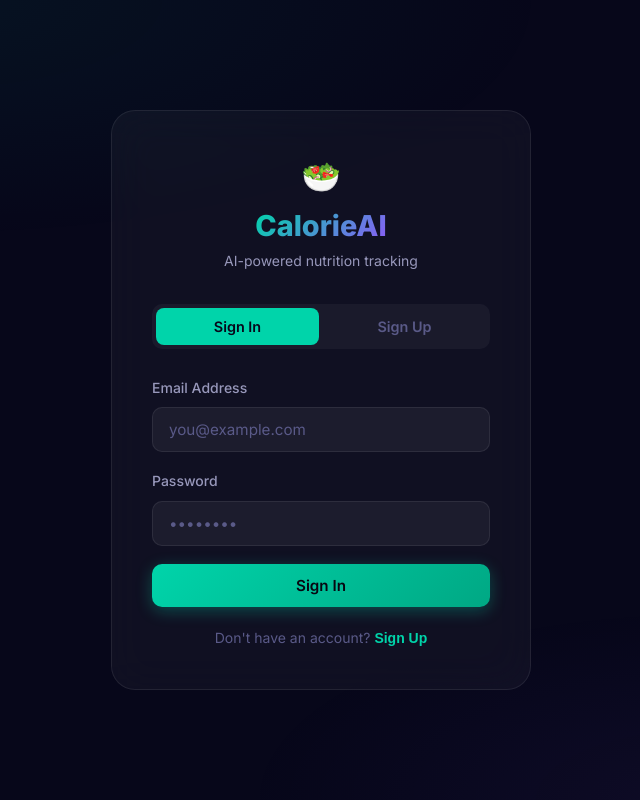
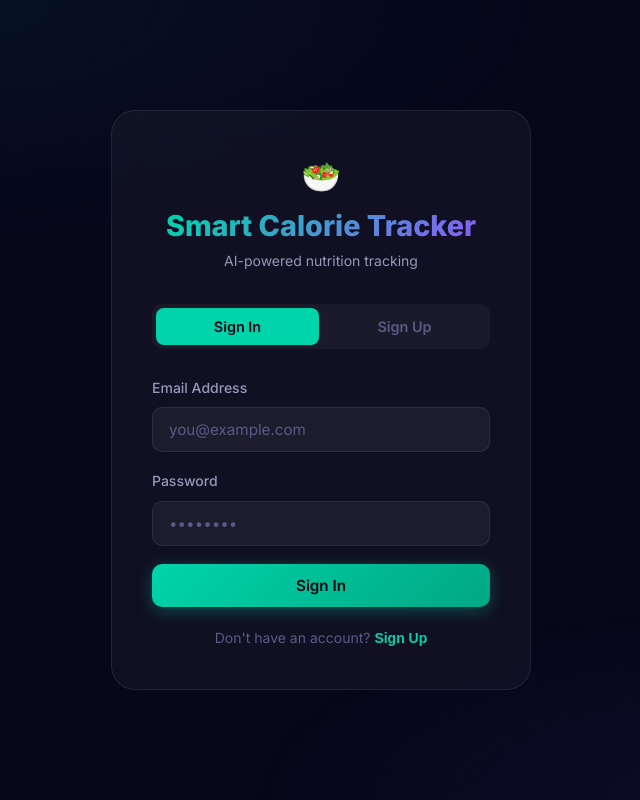
Before and after one commit to nihal0007-hash/Smart-Calorie-Tracker, a React (Vite) app in the folder frontend/: page /auth in a window 1280 px wide. Shown: the whole page, without its empty margins (319-959 px from the left). Built offline with nearby package versions, Linux system fonts and the light colour scheme; no server answers.

Commit message:
Readjusted the UI bubbles

```diff
--- a/frontend/src/components/HealthBadge.jsx
+++ b/frontend/src/components/HealthBadge.jsx
@@ -6,13 +6,13 @@ export default function HealthBadge({ score, isSuitable, size = 'md' }) {
   const label = isGood ? 'Excellent' : isOk ? 'Moderate' : 'Poor'
   const emoji = isGood ? '✅' : isOk ? '⚠️' : '❌'
 
-  const padding = size === 'sm' ? '4px 10px' : '6px 14px'
-  const fontSize = size === 'sm' ? '0.75rem' : '0.875rem'
+  const padding = size === 'sm' ? '3px 8px' : '5px 12px'
+  const fontSize = size === 'sm' ? '0.7rem' : '0.8rem'
 
   return (
     <span style={{
       display: 'inline-flex', alignItems: 'center', gap: 6,
-      padding, borderRadius: 100, fontSize, fontWeight: 600,
+      padding, borderRadius: 8, fontSize, fontWeight: 600,
       color, background: bg, border: `1px solid ${color}30`,
     }}>
       {emoji} {label} ({score}/10)
--- a/frontend/src/index.css
+++ b/frontend/src/index.css
@@ -154,8 +154,8 @@ a:hover { opacity: 0.8; }
 /* ─── Tags / Pills ─── */
 .tag {
   display: inline-flex; align-items: center; gap: 6px;
-  padding: 4px 12px; border-radius: 100px;
-  font-size: 0.8rem; font-weight: 500;
+  padding: 3px 10px; border-radius: 6px;
+  font-size: 0.725rem; font-weight: 500;
   background: var(--accent-dim); color: var(--accent);
   border: 1px solid rgba(0, 212, 170, 0.2);
 }
--- a/frontend/src/pages/AuthPage.jsx
+++ b/frontend/src/pages/AuthPage.jsx
@@ -38,7 +38,7 @@ export default function AuthPage() {
       <div className="auth-card animate-fade-in">
         <div className="auth-brand">
           <span style={{ fontSize: '2rem' }}>🥗</span>
-          <h1 className="gradient-text" style={{ fontSize: '1.8rem' }}>CalorieAI</h1>
+          <h1 className="gradient-text" style={{ fontSize: '1.8rem' }}>Smart Calorie Tracker</h1>
           <p className="text-secondary text-sm">AI-powered nutrition tracking</p>
         </div>
 
--- a/frontend/src/pages/LogMeal.css
+++ b/frontend/src/pages/LogMeal.css
@@ -30,9 +30,9 @@
 .result-macro small { font-size: 0.65rem; color: var(--text-muted); }
 
 .warning-item {
-  padding: 10px 14px; border-radius: 8px;
+  padding: 10px 14px; border-radius: 6px;
   background: rgba(245,158,11,0.08); border-left: 3px solid var(--warning);
-  color: var(--text-secondary); font-size: 0.875rem;
+  color: var(--text-secondary); font-size: 0.8rem;
 }
 
 .result-actions { display: flex; gap: 12px; flex-wrap: wrap; }
```
